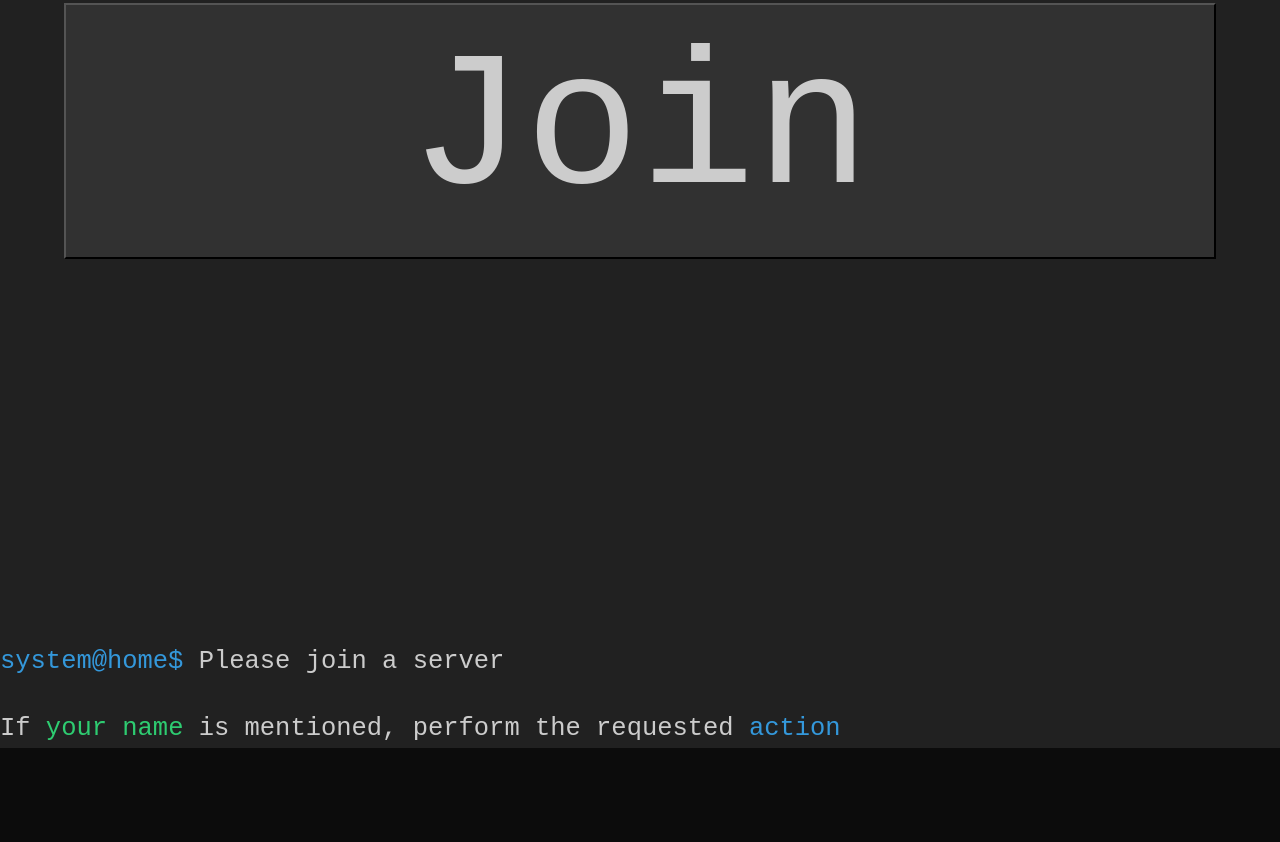
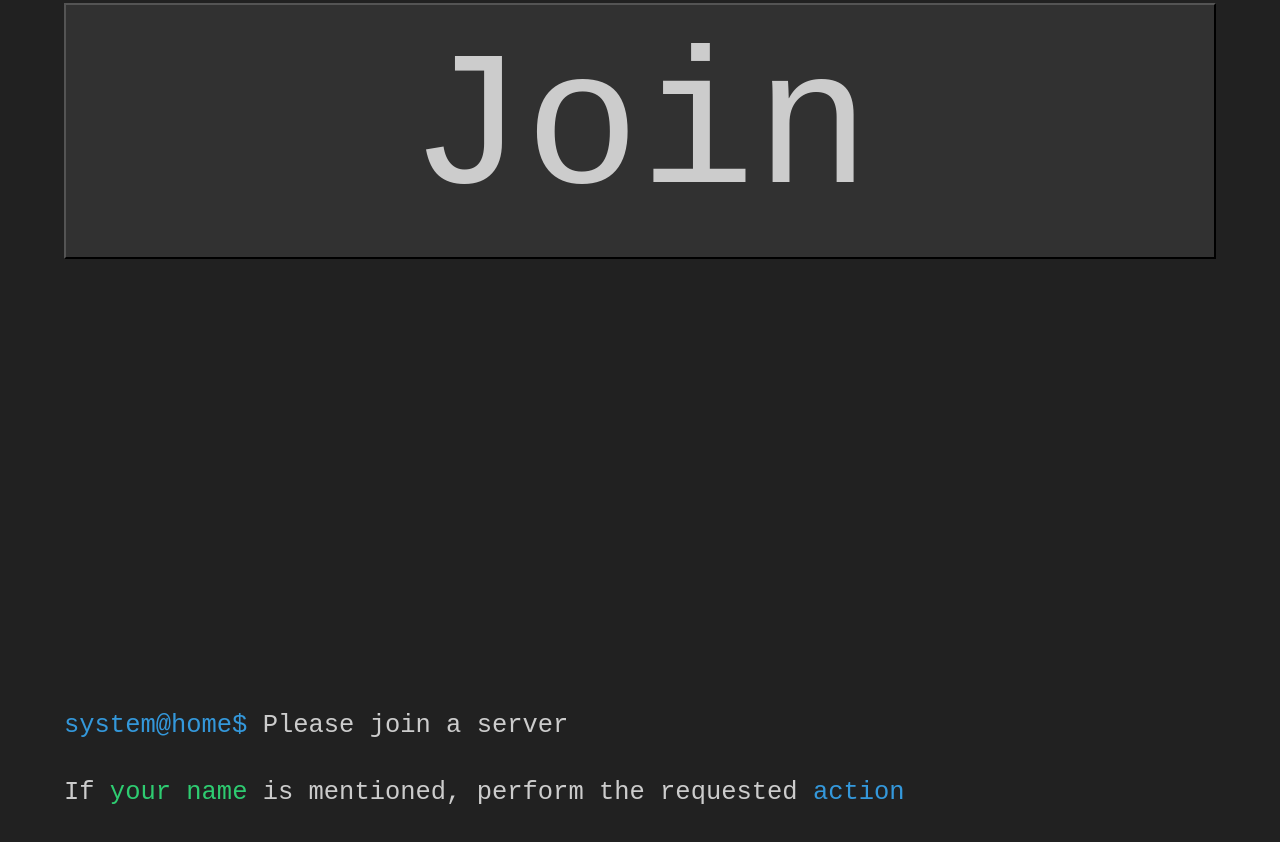
Before and after one commit to AlexanderBrevig/GGJ_Hamar_2019, a website: page index.html in a window 1280 px wide. Shown: the part 701-1543 px from the top of the page. Before the commit the page ends 1449 px from the top, so only its background shows below. Drawn offline with nearby package versions, Linux system fonts and the light colour scheme; files that its build step writes are made by us from their sources; no server answers.

Commit message:
refine client

```diff
--- a/public/style.css
+++ b/public/style.css
@@ -129,6 +129,10 @@ body {
   }
   #actionConsole {
     display: none;
+  }
+  #consoleOut {
+    margin: 5vw;
+    width: 90vw;
   }
 
   button,
```
